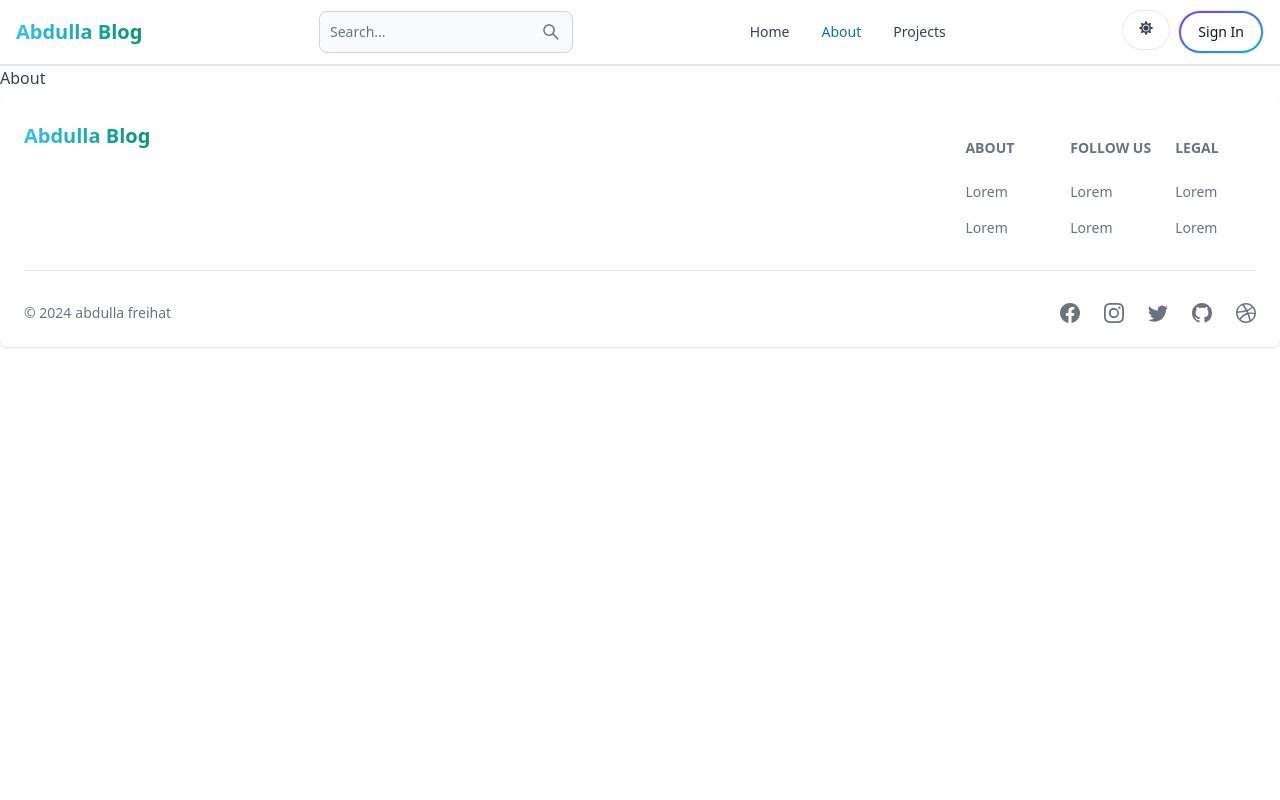
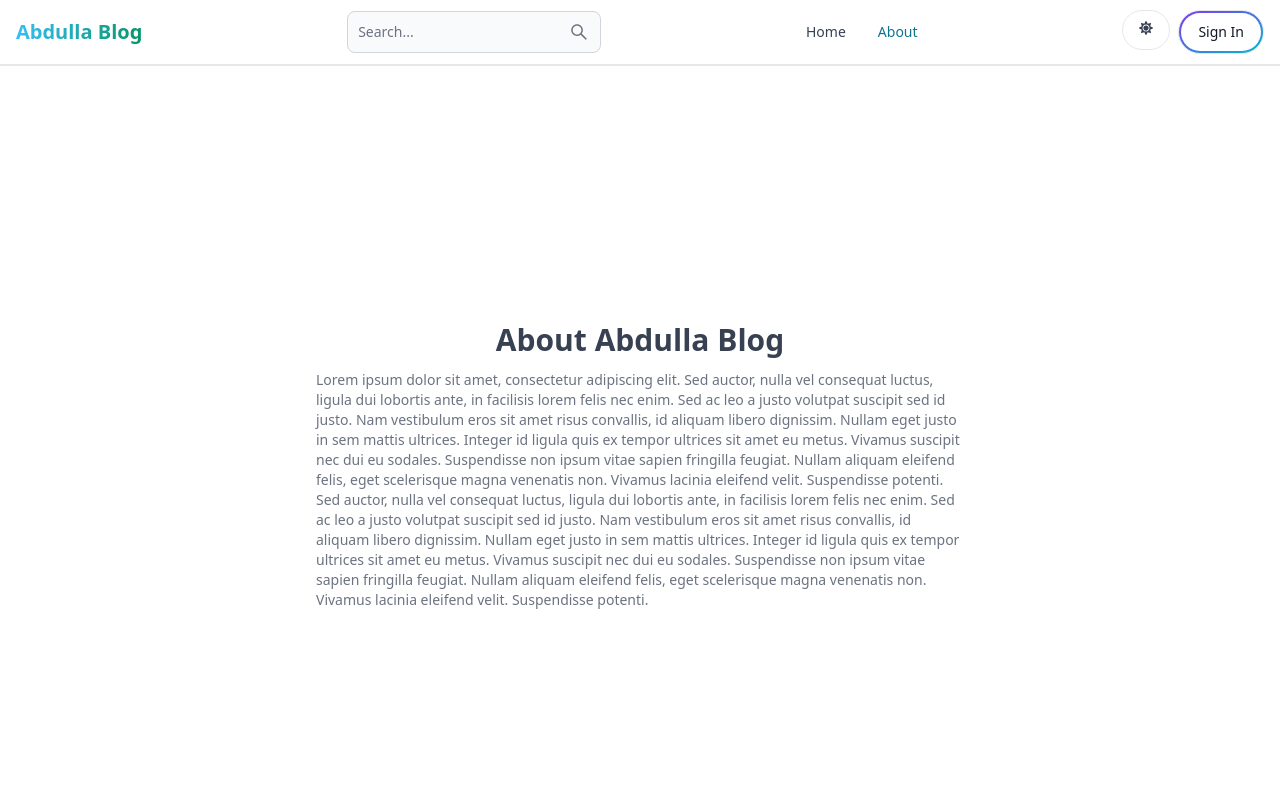
Before and after one commit to abdulla-freihat/mern-blog-app, a React (Create React App) app in the folder client/: page /about in a window 1280 px wide. Shown: the top 800 px of the page. Built offline with nearby package versions, Linux system fonts and the light colour scheme; no server answers.

Commit message:
complete about page

```diff
--- a/client/src/Pages/About.js
+++ b/client/src/Pages/About.js
@@ -2,7 +2,27 @@ import React from 'react'
 
 const About = () => {
   return (
-    <div>About</div>
+    <div className='min-h-screen flex items-center justify-center'>
+       <div className='max-w-2xl mx-auto p-3 '>
+        <div className='flex flex-col gap-3'>
+        <h1 className='text-3xl font-semibold text-center'>About Abdulla Blog</h1>
+
+
+        <p className='text-xs sm:text-sm text-gray-500 dark:text-white'>
+
+        Lorem ipsum dolor sit amet, consectetur adipiscing elit. Sed auctor, nulla vel consequat luctus, ligula dui lobortis ante, in facilisis lorem felis nec enim. Sed ac leo a justo volutpat suscipit sed id justo.
+        Nam vestibulum eros sit amet risus convallis, id aliquam libero dignissim. Nullam eget justo in sem mattis ultrices. Integer id ligula quis ex tempor ultrices sit amet eu metus.
+        Vivamus suscipit nec dui eu sodales.
+        Suspendisse non ipsum vitae sapien fringilla feugiat. Nullam aliquam eleifend felis, eget scelerisque magna venenatis non. Vivamus lacinia eleifend velit.
+        Suspendisse potenti. Sed auctor, nulla vel consequat luctus, ligula dui lobortis ante, in facilisis lorem felis nec enim. Sed ac leo a justo volutpat suscipit sed id justo.
+        Nam vestibulum eros sit amet risus convallis, id aliquam libero dignissim. Nullam eget justo in sem mattis ultrices. Integer id ligula quis ex tempor ultrices sit amet eu metus. Vivamus suscipit nec dui eu sodales.
+        Suspendisse non ipsum vitae sapien fringilla feugiat. Nullam aliquam eleifend felis, eget scelerisque magna venenatis non. Vivamus lacinia eleifend velit. Suspendisse potenti.
+        </p>
+
+        </div>
+       </div>
+       </div>
+
   )
 }
 
--- a/client/src/components/Navbar.js
+++ b/client/src/components/Navbar.js
@@ -160,9 +160,7 @@ const Navbar = () => {
             <Link to='/about'>About</Link>
             </FlowbiteNavbar.Link>
 
-            <FlowbiteNavbar.Link active={path === '/projects'} as={'div'}>
-            <Link to='/projects'>Projects</Link>
-            </FlowbiteNavbar.Link>
+
 
       </FlowbiteNavbar.Collapse>
 
```
